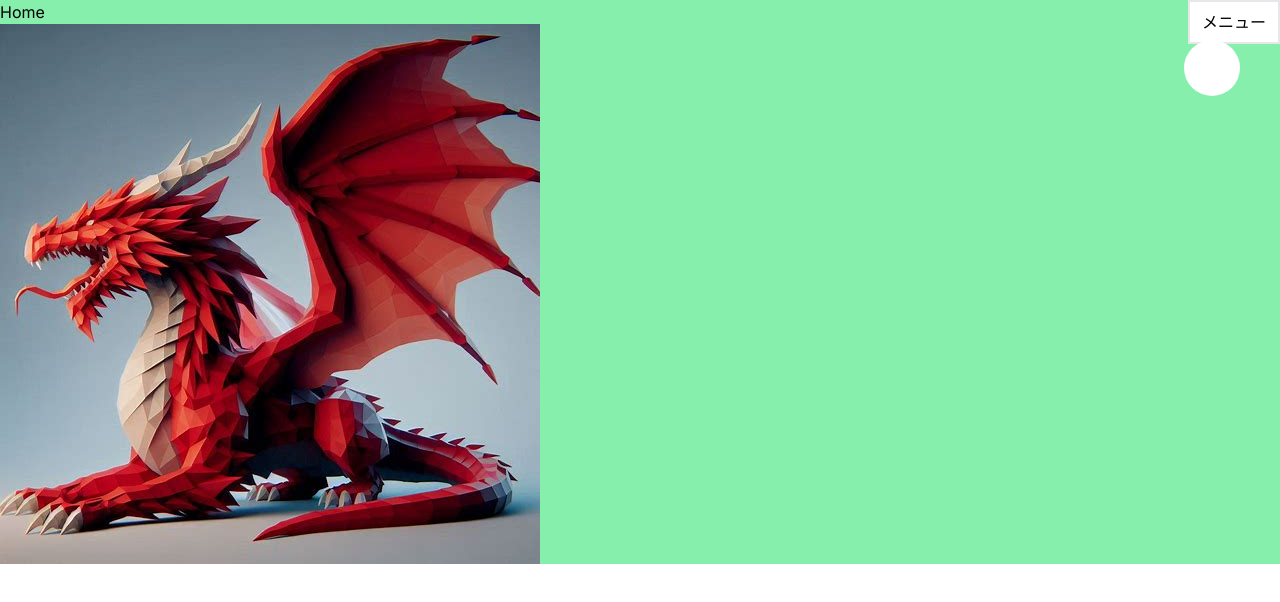
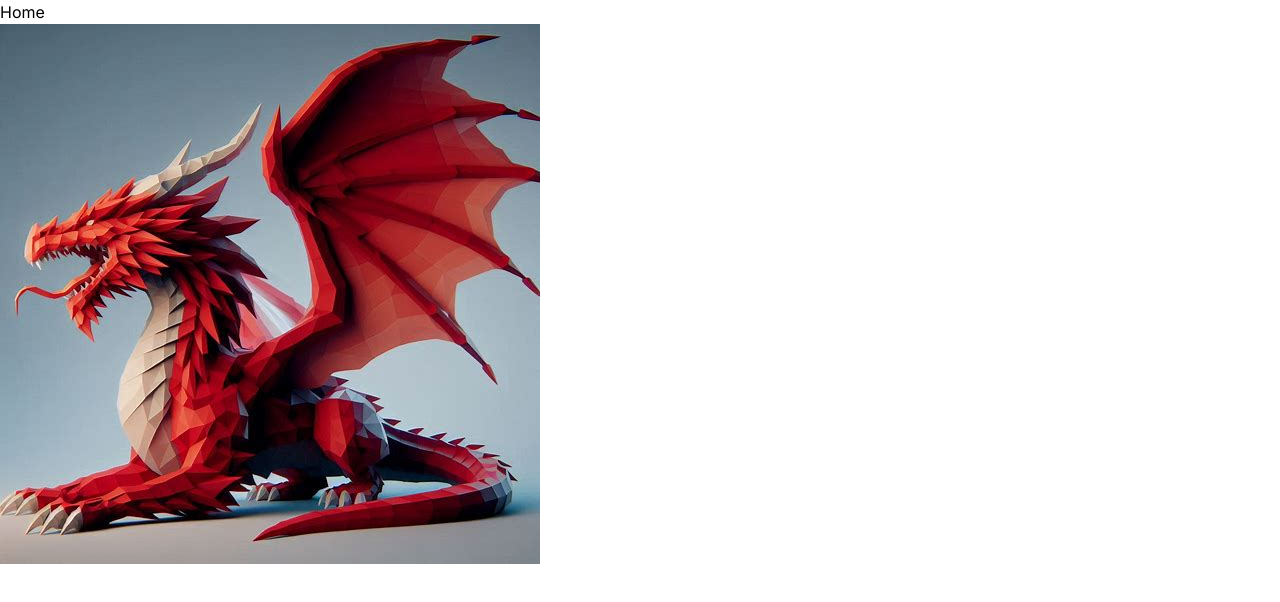
Before and after one commit to YM202c2100/my-portfolio, a Next.js app: page / in a window 1280 px wide. Shown: the top 602 px of the page. Built offline with nearby package versions, Linux system fonts and the light colour scheme.

Commit message:
[feat] メニュー表示方法をワープポータルを模した形式にするように変更したため、従来予定していた表示方法を削除

```diff
--- a/app/components/contentWrapper.tsx
+++ /dev/null
@@ -1,45 +0,0 @@
-"use client"
-
-import { ReactNode, useEffect, useRef, useState } from "react"
-
-interface ContentWrapperProps{
-  children:ReactNode
-}
-
-interface ScaleOrigin{
-  x:number
-  y:number
-}
-
-const ContentWrapper:React.FC<ContentWrapperProps> = ({children})=>{
-  const wrapperRef = useRef<HTMLDivElement>(null)
-  const [menuOpen, setMenuOpen] = useState<boolean>()
-  const [scaleOrigin, setOrigin] = useState<ScaleOrigin>({x:0, y:0})
-
-  useEffect(()=>{
-    if(wrapperRef.current){
-      const boundingClientRect = wrapperRef.current.getBoundingClientRect()
-      const relativeYtoViewport = boundingClientRect.y
-
-      const newScaleOrigin:ScaleOrigin = {x:boundingClientRect.width/2,y:boundingClientRect.height/2-relativeYtoViewport}
-      setOrigin(newScaleOrigin)
-    }
-  },[menuOpen])
-
-  return(<>
-    <div
-      className={`
-        bg-green-300
-        transition-[transform] duration-500 ease-in-out
-        origin-center
-        ${`origin-[${scaleOrigin.x}px_${scaleOrigin.y}px]`}
-        ${menuOpen ? "scale-75":"scale-100"}`}
-      ref={wrapperRef}
-    >
-      {children}
-    </div>
-    <button onClick={()=>setMenuOpen(!menuOpen)} className="bg-white border-2 px-3 py-2 fixed top-0 right-0">メニュー</button>
-  </>)
-}
-
-export default ContentWrapper
--- a/app/page.tsx
+++ b/app/page.tsx
@@ -1,14 +1,10 @@
-
-import ContentWrapper from "./components/contentWrapper";
 import Image from "next/image";
 
 import dragonImage from "@/public/polygonalRedDragon.png"
 
 export default function Page() {
-  return (
-    <ContentWrapper>
-      <div>Home</div>
-      <Image src={dragonImage} alt="red polygonal dragon" unoptimized/>
-    </ContentWrapper>
-  );
+  return (<>
+    <div>Home</div>
+    <Image src={dragonImage} alt="red polygonal dragon" unoptimized/>
+  </>);
 }
```
